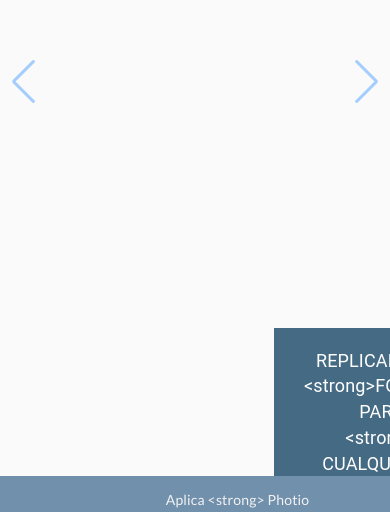
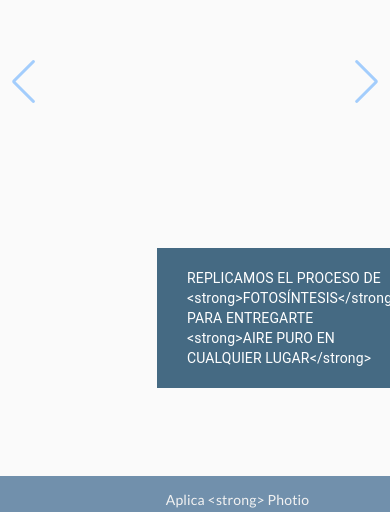
Before and after one commit to MartinGO11/PhotioWebApp, a React (Create React App) app: page / in a window 390 px wide. Shown: the part 312-824 px from the top of the page. Built offline with nearby package versions, Linux system fonts and the light colour scheme.

Commit message:
FEAT: add styles to mobile devices in SliderComponent

```diff
--- a/src/components/globals/SliderComponent.jsx
+++ b/src/components/globals/SliderComponent.jsx
@@ -1,3 +1,4 @@
+import { Hidden } from '@material-ui/core';
 import React from 'react';
 
 export const SliderComponent = ({sliderContent}) => {
@@ -10,6 +11,7 @@ export const SliderComponent = ({sliderContent}) => {
       backgroundImage: `url(${sliderContent.background})`,
       height: '90vh',
     }}>
+      <Hidden smDown>
       <p style={{
         color: 'white',
         fontSize: '18px',
@@ -19,9 +21,26 @@ export const SliderComponent = ({sliderContent}) => {
         top: '80%',
         left: '60%',
         marginRight: '10vw',
+        textAlign: 'left'
       }}>
         {sliderContent.description}
       </p>
+      </Hidden>
+      <Hidden mdUp>
+      <p style={{
+        color: 'white',
+        fontSize: '14px',
+        padding: '20px 30px 20px 30px',
+        background: 'rgba(24,70,102,0.8)',
+        position: 'absolute',
+        top: '70%',
+        left: '30%',
+        marginRight: '10vw',
+        textAlign: 'left'
+      }}>
+        {sliderContent.description}
+      </p>
+      </Hidden>
 
     </div>
   )
```
